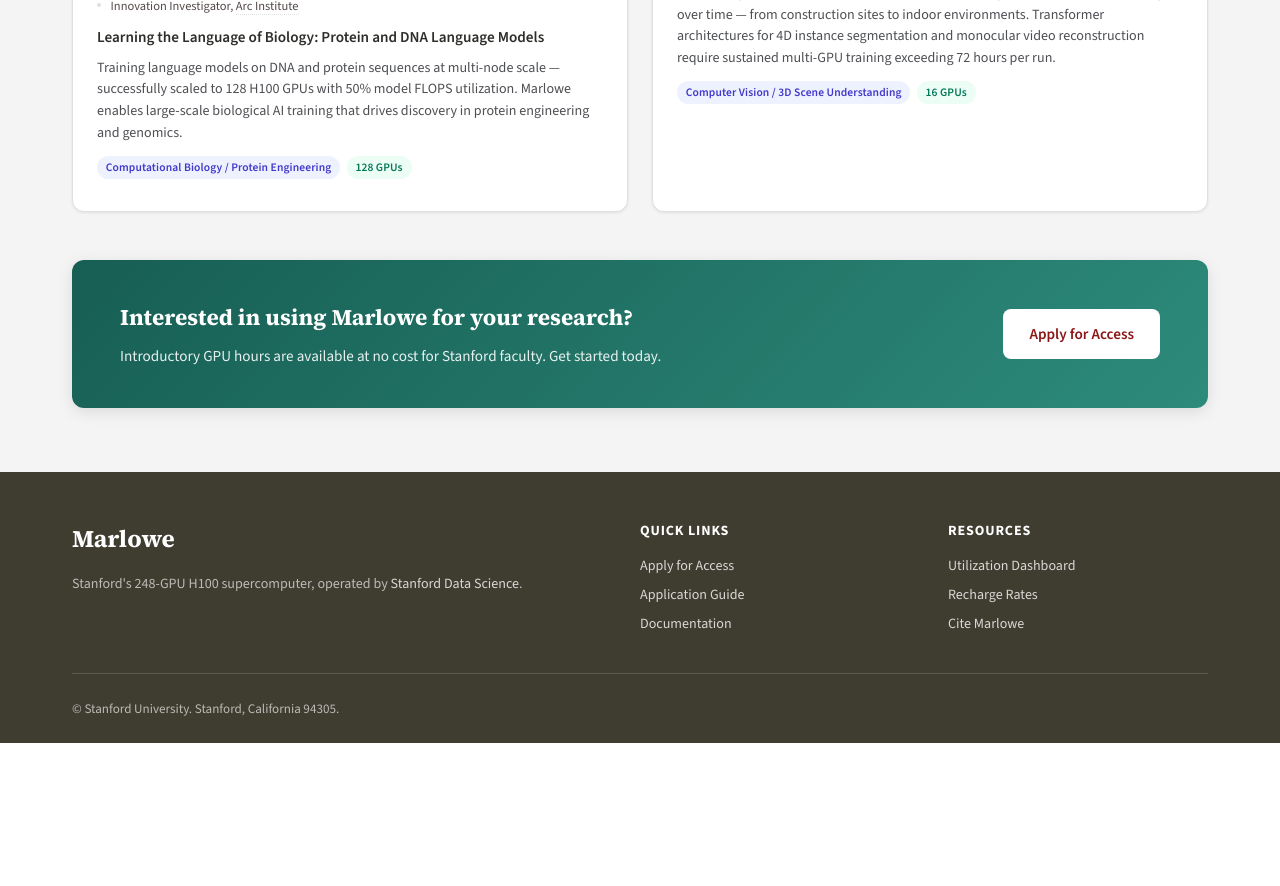
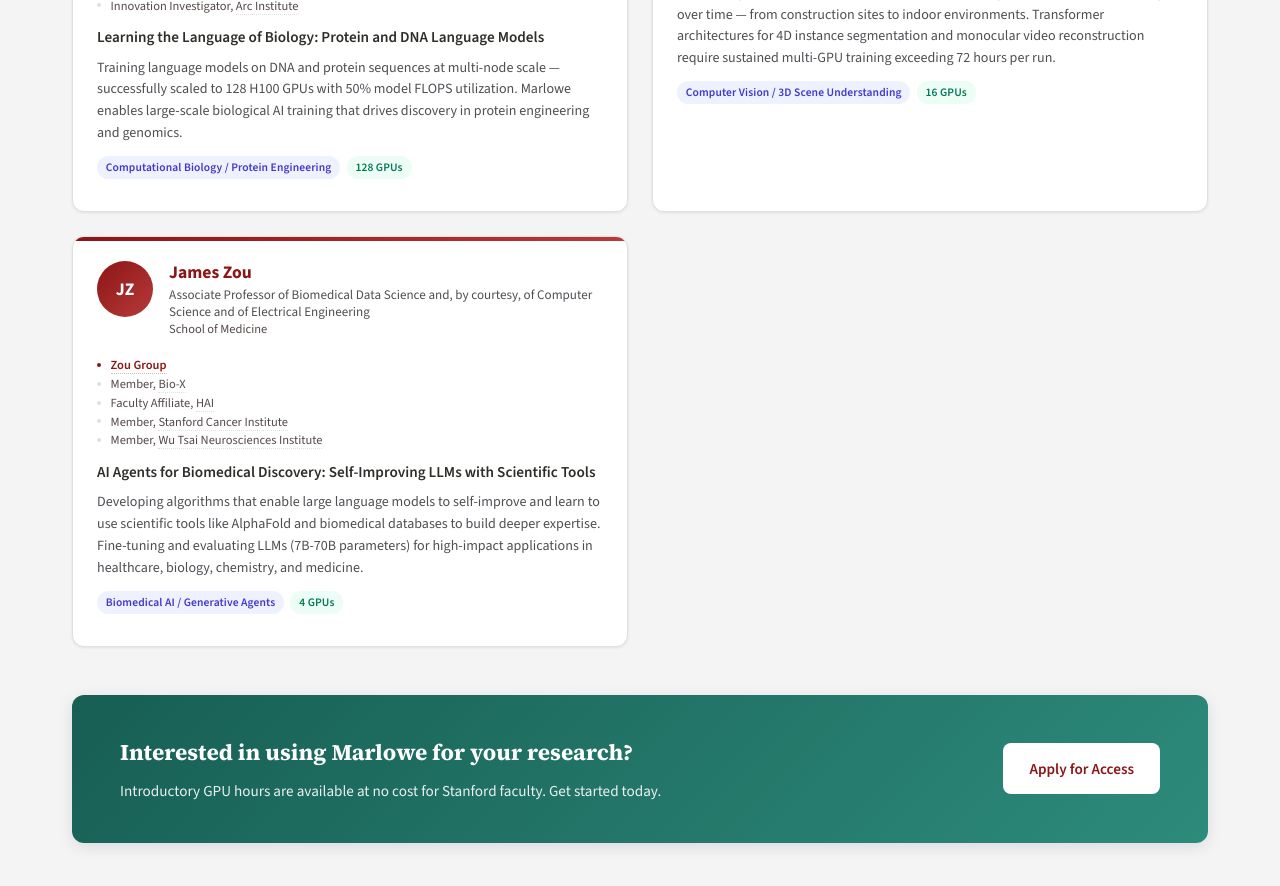
Before and after one commit to ckapfer22/marlowe-site-test1, a Jekyll site: the page built from research/index.html, in a window 1280 px wide and 900 px high, scrolled down 1730 px. Shown: the top 886 px of the window. Built offline with Jekyll 4.4.1, drawn with Linux system fonts in a browser that asks for light colours; before the commit the page ends 2473 px from its top, so only the background shows below that.

Commit message:
Add James Zou — AI agents for biomedical discovery
Zou Group, School of Medicine. Bio-X, HAI, Cancer Institute, Wu Tsai
Neurosciences. LLM fine-tuning (7B-70B) for self-improving scientific
agents. Basic access tier, 1-4 GPUs.

Co-Authored-By: Claude Opus 4.6 <noreply@anthropic.com>

```diff
--- a/_data/researchers.yml
+++ b/_data/researchers.yml
@@ -227,3 +227,36 @@
   sub_page: false
   photo: armeni.jpg
   profile_url: https://profiles.stanford.edu/iro-armeni
+
+- name: James Zou
+  title: Associate Professor of Biomedical Data Science and, by courtesy, of Computer Science and of Electrical Engineering
+  department: Department of Biomedical Data Science
+  school: School of Medicine
+  lab: Zou Group
+  lab_url: https://zou-group.github.io/
+  affiliations:
+    - role: Member
+      name: Bio-X
+      url: https://biox.stanford.edu/
+    - role: Faculty Affiliate
+      name: HAI
+      url: https://hai.stanford.edu/
+    - role: Member
+      name: Stanford Cancer Institute
+      url: https://cancer.stanford.edu/
+    - role: Member
+      name: Wu Tsai Neurosciences Institute
+      url: https://neuroscience.stanford.edu/
+  project_title: "AI Agents for Biomedical Discovery: Self-Improving LLMs with Scientific Tools"
+  summary: >
+    Developing algorithms that enable large language models to self-improve and
+    learn to use scientific tools like AlphaFold and biomedical databases to build
+    deeper expertise. Fine-tuning and evaluating LLMs (7B-70B parameters) for
+    high-impact applications in healthcare, biology, chemistry, and medicine.
+  domain: Biomedical AI / Generative Agents
+  nodes: 1
+  gpus: 4
+  hero_run: false
+  sub_page: false
+  photo: zou.jpg
+  profile_url: https://profiles.stanford.edu/james-zou
--- a/index.html
+++ b/index.html
@@ -81,7 +81,7 @@ title: Overview
       {% endfor %}
     </div>
     <div style="text-align: center; margin-top: 2rem;">
-      <a href="{{ '/research/' | relative_url }}" class="btn btn-primary">View All 8 Research Groups</a>
+      <a href="{{ '/research/' | relative_url }}" class="btn btn-primary">View All 9 Research Groups</a>
     </div>
   </div>
 </section>
```
